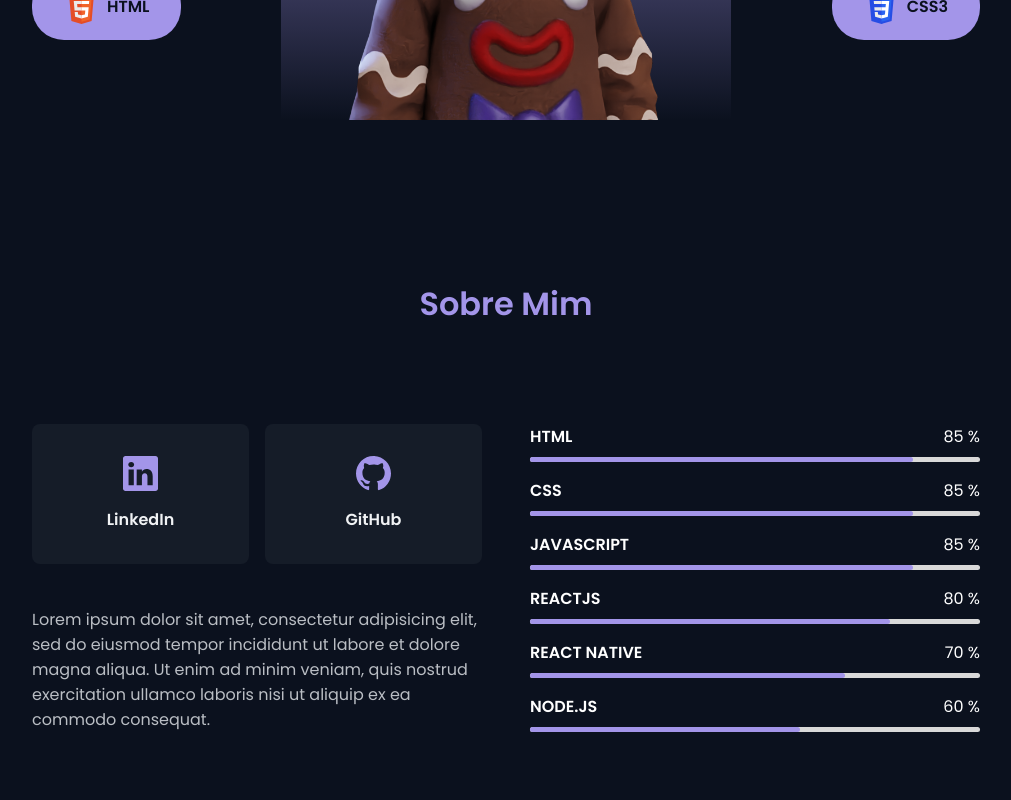
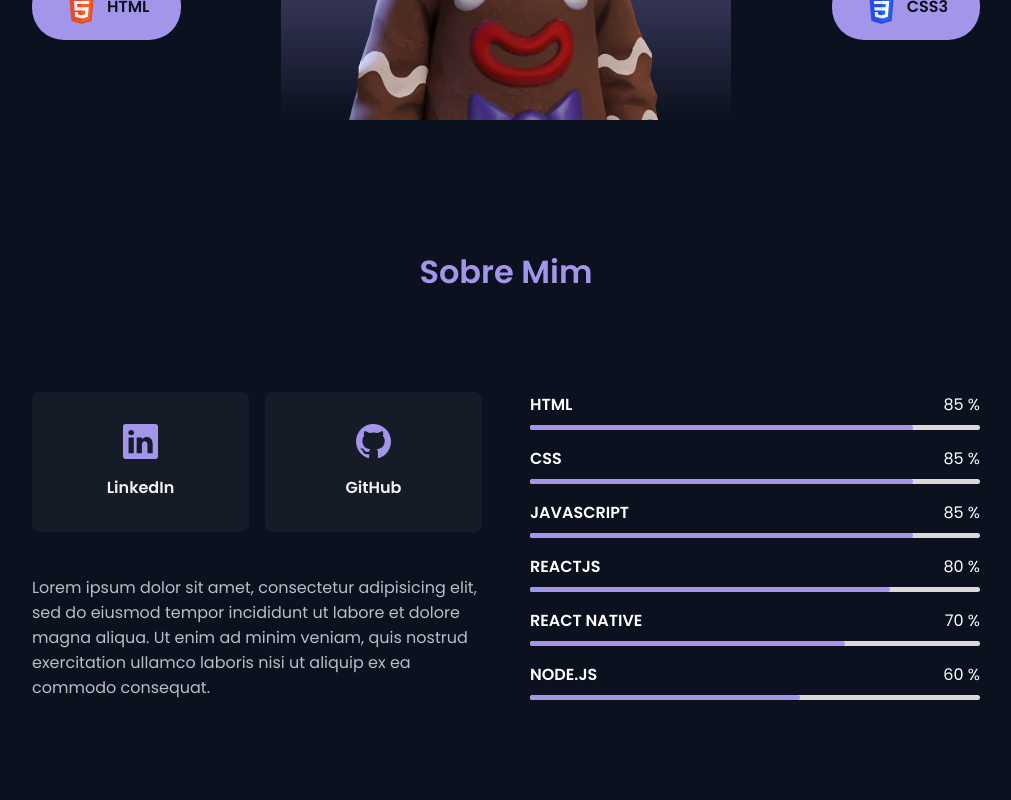
Before and after one commit to nivaldoandrade/portfolio-nivaldoandrade, a Next.js app: page / in a window 1280 px wide. Shown: the part 680-1480 px from the top of the page, without its empty margins (134-1145 px from the left). Built offline with nearby package versions, Linux system fonts and the light colour scheme.

Commit message:
ActiveLink component improvement

```diff
--- a/src/components/NavBar/ActiveLink.tsx
+++ b/src/components/NavBar/ActiveLink.tsx
@@ -8,7 +8,7 @@ interface ActiveLinkProps {
 
 export function ActiveLink({ to, activeClass, children }: ActiveLinkProps) {
   return (
-    <Link to={to} activeClass={activeClass} spy smooth offset={-50}>
+    <Link to={to} activeClass={activeClass} spy smooth offset={50}>
       {children}
     </Link>
   );
--- a/src/styles/Home.module.scss
+++ b/src/styles/Home.module.scss
@@ -6,11 +6,11 @@
 
   >section {
     & + section {
-      margin-top: 10rem;
+      padding-top: 8rem;
     }
 
     &:last-child {
-      margin-bottom: 10rem;
+      padding-bottom: 8rem;
     }
   }
 }
```
